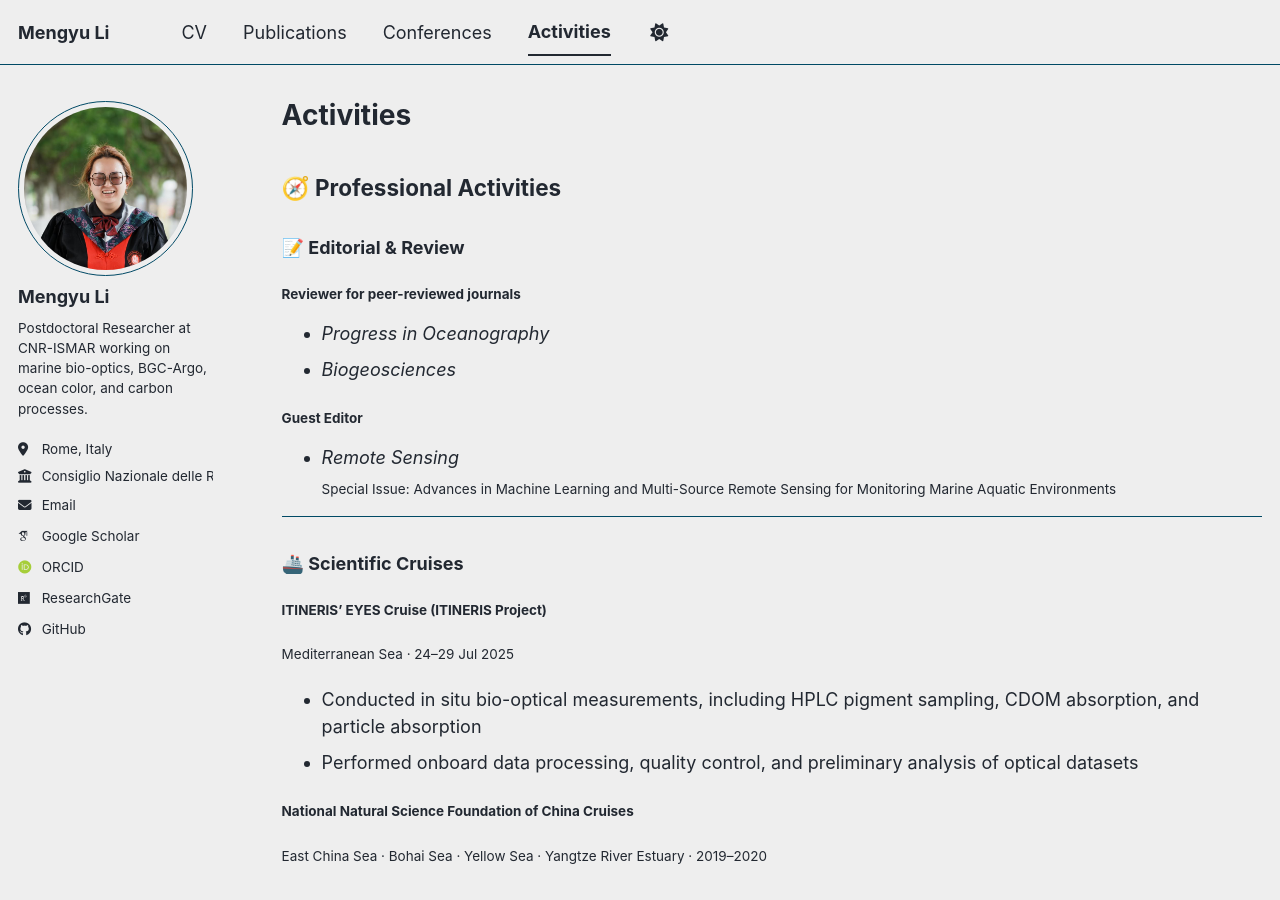
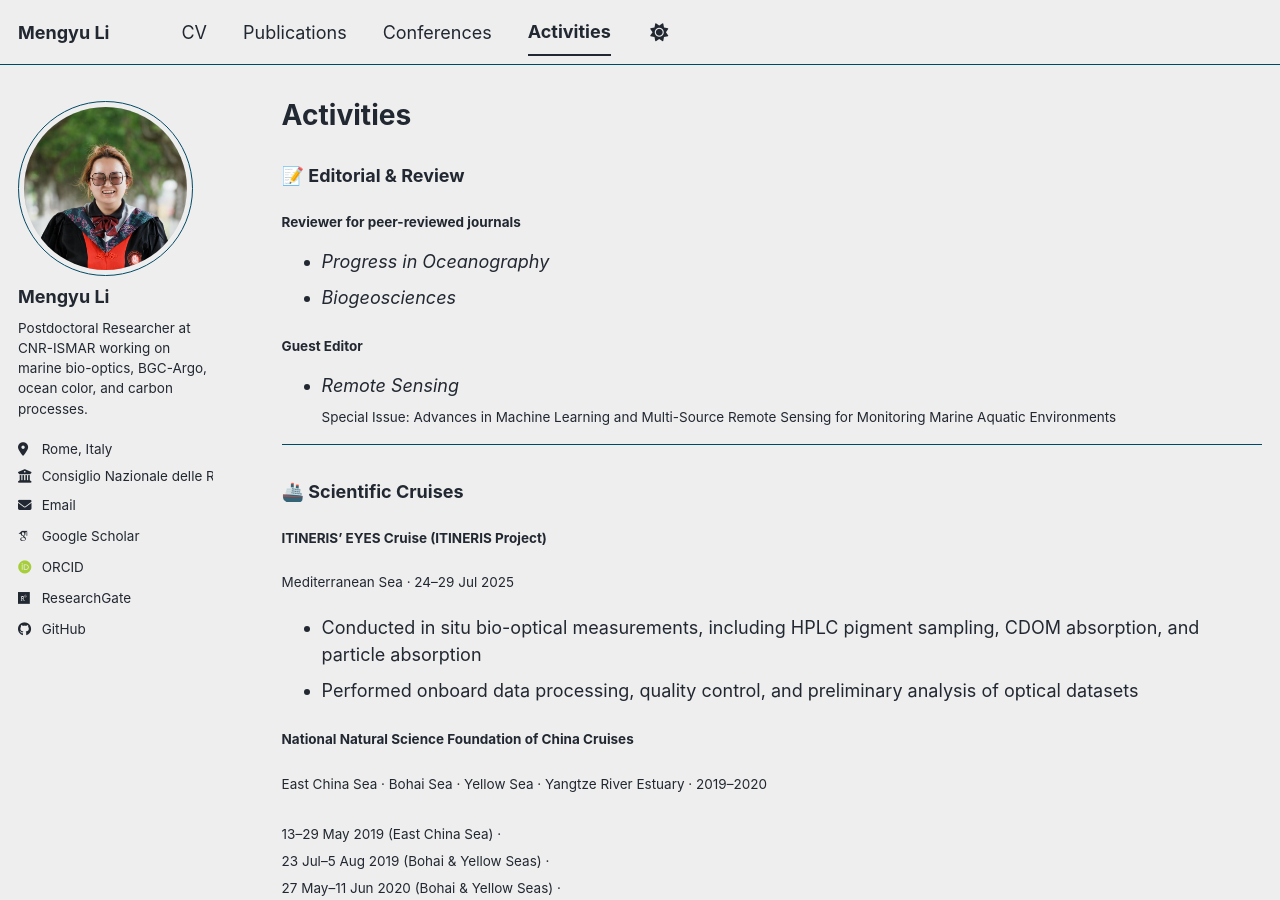
Before and after one commit to MengyuLi15/MengyuLi15.github.io, a Jekyll site: the page built from _pages/teaching.md, in a window 1280 px wide and 900 px high. Built offline with Jekyll 4.4.1, drawn with Linux system fonts in a browser that asks for light colours; some web fonts are replaced; a script bundle is joined from its source files by our own code; library files that are not in the unit come from our copies.

Commit message:
Update teaching.md

```diff
--- a/_pages/teaching.md
+++ b/_pages/teaching.md
@@ -4,9 +4,6 @@ title: "Activities"
 permalink: /teaching/
 author_profile: true
 ---
-
-## 🧭 Professional Activities
-
 
 ### 📝 Editorial & Review
 
```
